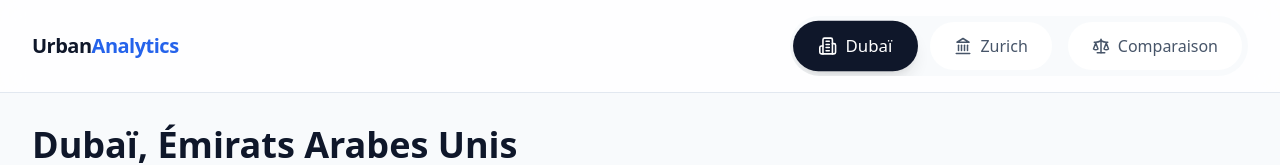
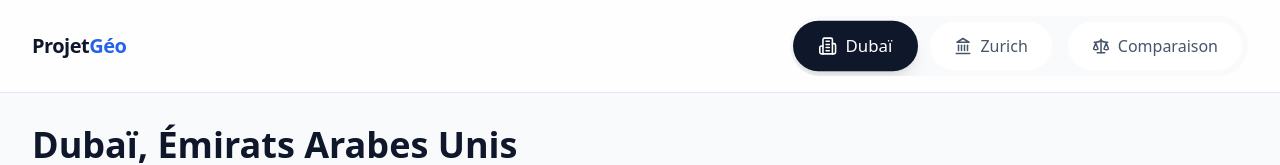
Before and after one commit to lucabent78-byte/projet-1ere, a React (Vite) app: page / in a window 1280 px wide. Shown: the top 165 px of the page. Built offline with nearby package versions, Linux system fonts and the light colour scheme.

Commit message:
Update NavBar.tsx

```diff
--- a/components/NavBar.tsx
+++ b/components/NavBar.tsx
@@ -19,7 +19,7 @@ export const NavBar: React.FC<NavBarProps> = ({ currentTab, onTabChange }) => {
     <nav className="sticky top-0 z-50 w-full backdrop-blur-md bg-white/80 border-b border-slate-200 py-4 px-4 sm:px-8">
       <div className="max-w-7xl mx-auto flex flex-col sm:flex-row items-center justify-between gap-4">
         <div className="text-xl font-bold tracking-tight text-slate-900">
-          Urban<span className="text-blue-600">Analytics</span>
+          Projet<span className="text-blue-600">Géo</span>
         </div>
 
         <div className="flex gap-2 sm:gap-4 bg-slate-100/50 p-1.5 rounded-full overflow-x-auto">
```
